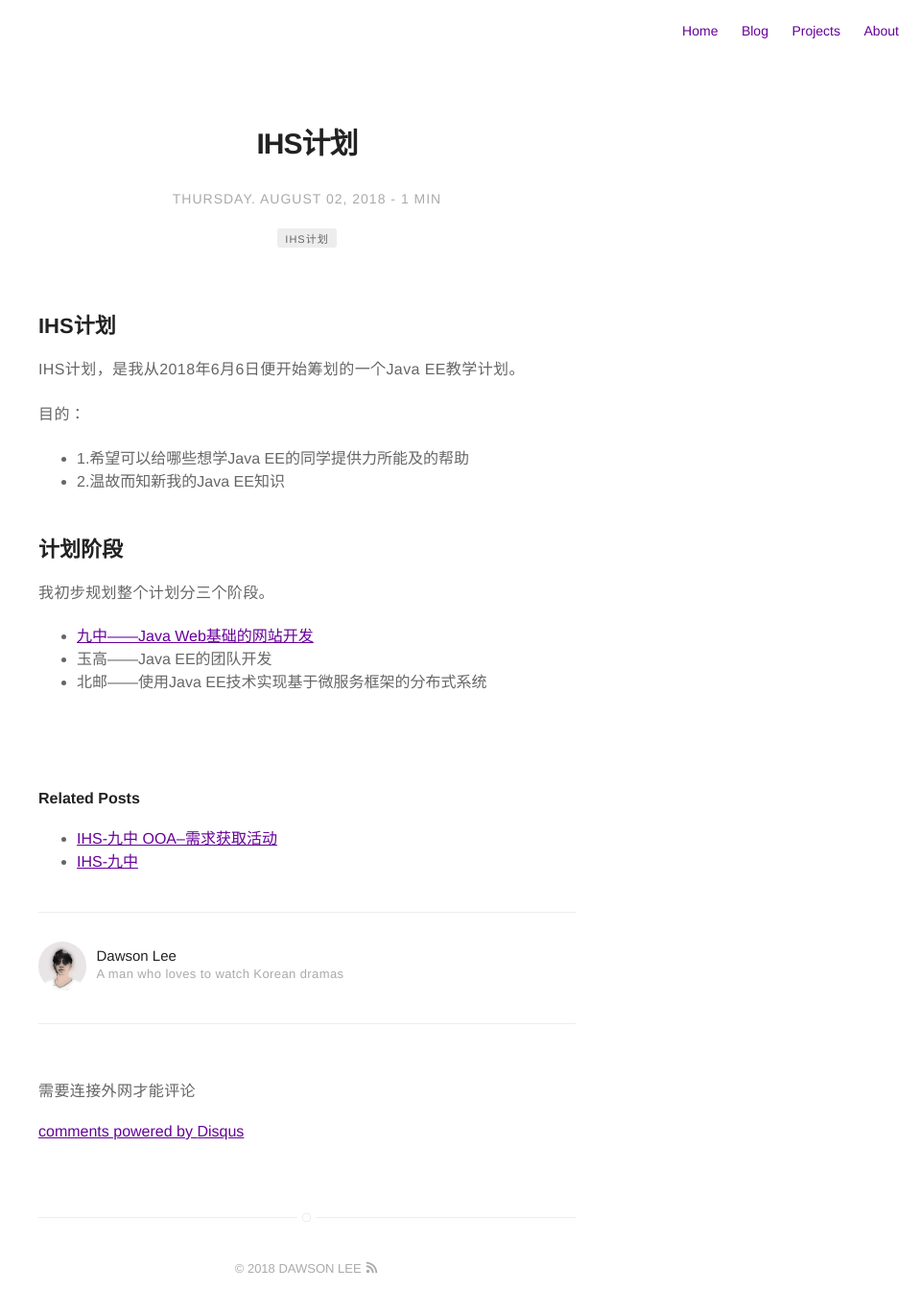
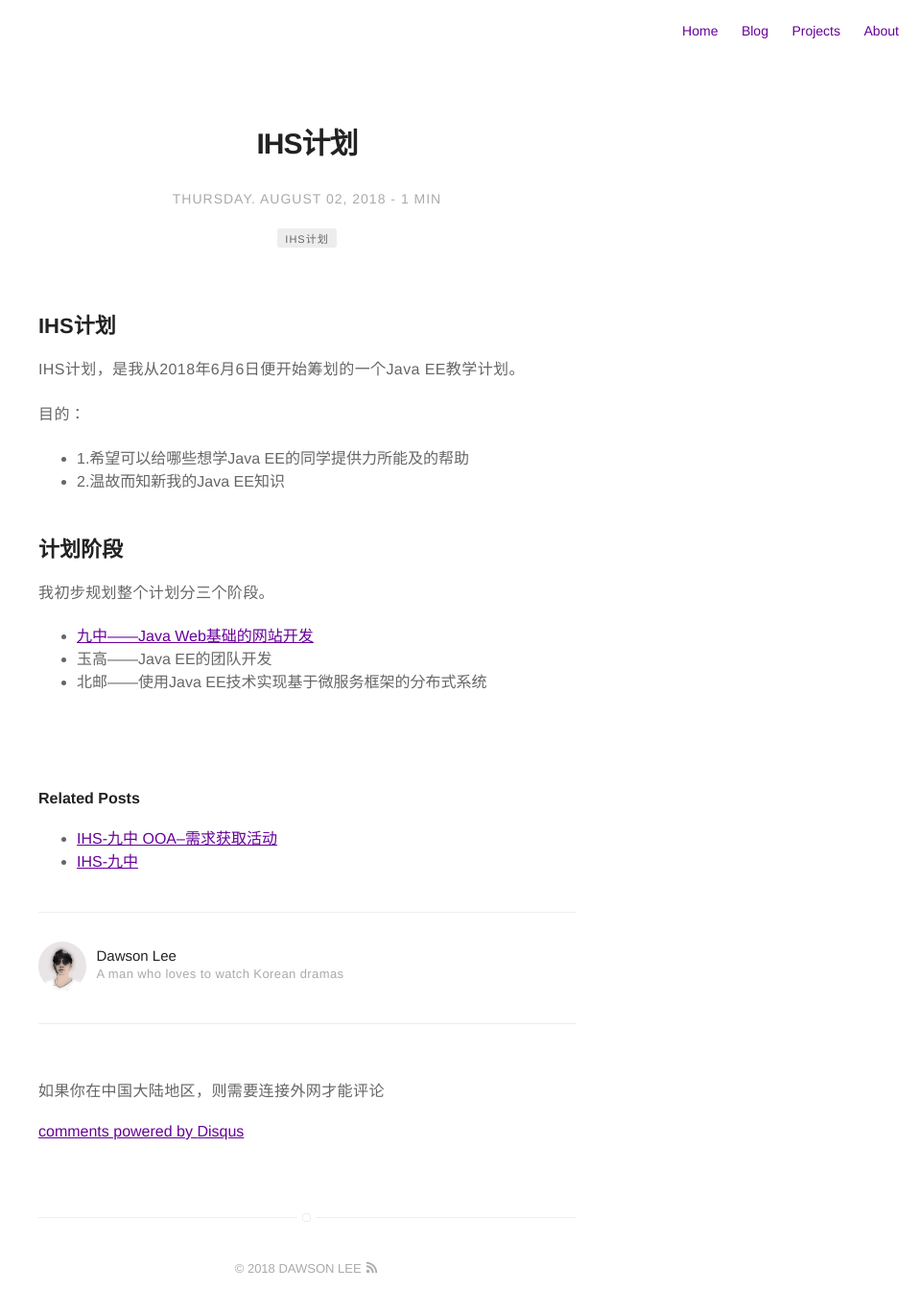
Before and after one commit to dawsonlee1790/dawsonlee1790.github.io, a Jekyll site: the page built from _posts/2018-06-06-IHS计划.md, in a window 1280 px wide. Shown: the whole page at 96% size, without its empty margins (320-1280 px from the left). Built offline with Jekyll 4.4.1, drawn with Linux system fonts in a browser that asks for light colours; comment, search, counter and statistics services are not loaded.

Commit message:
添加 如果你在中国大陆地区，则需要连接外网才能评论 消息提示

```diff
--- a/_includes/disqus.html
+++ b/_includes/disqus.html
@@ -15,6 +15,6 @@
         })();
     </script>
     <noscript>Please enable JavaScript to view the <a href="http://disqus.com/?ref_noscript">comments powered by Disqus.</a></noscript>
-    <p>需要连接外网才能评论</p>
+    <p>如果你在中国大陆地区，则需要连接外网才能评论</p>
     <a href="http://disqus.com" class="dsq-brlink">comments powered by <span class="logo-disqus">Disqus</span></a>
 </section>
```
